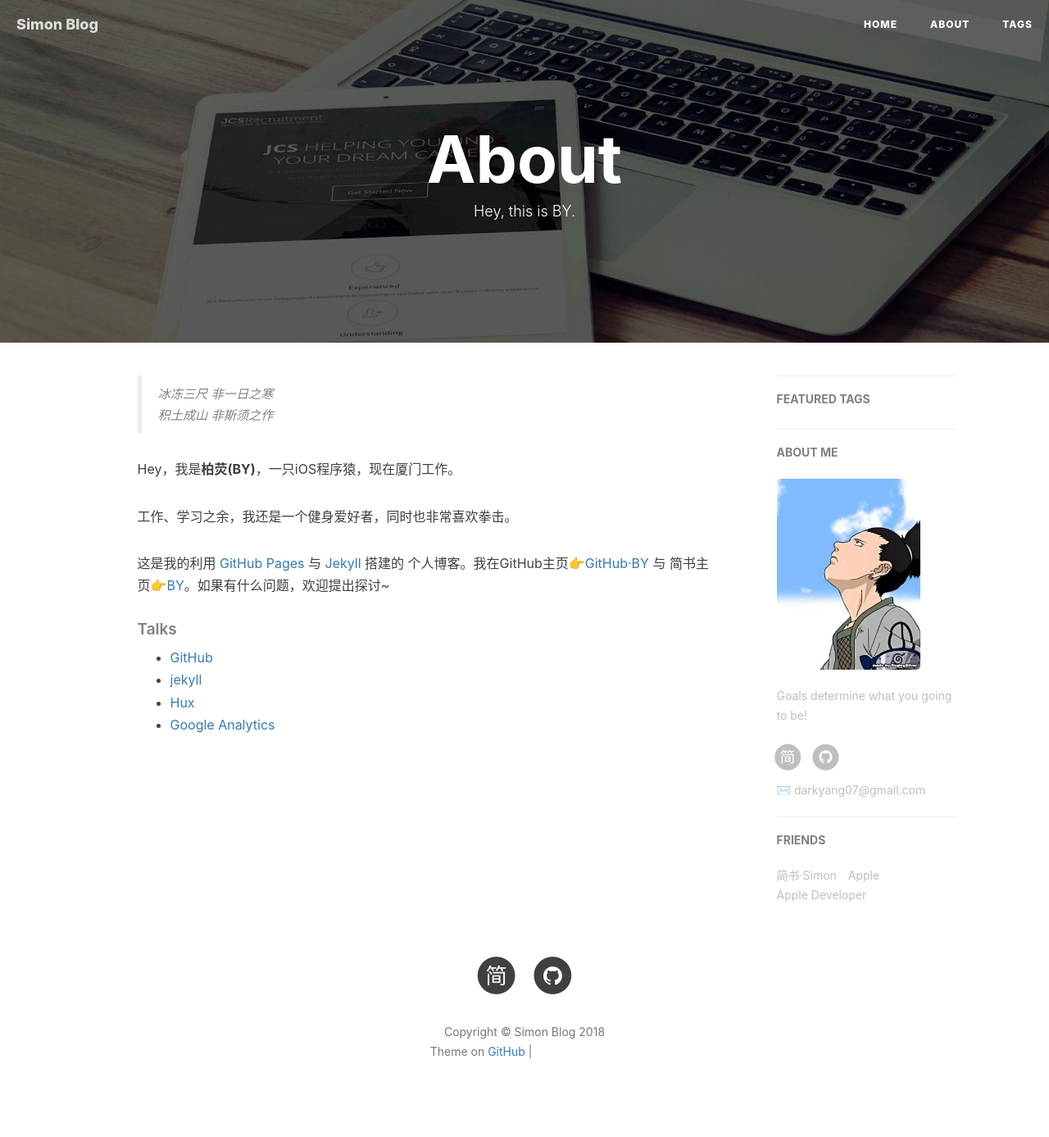
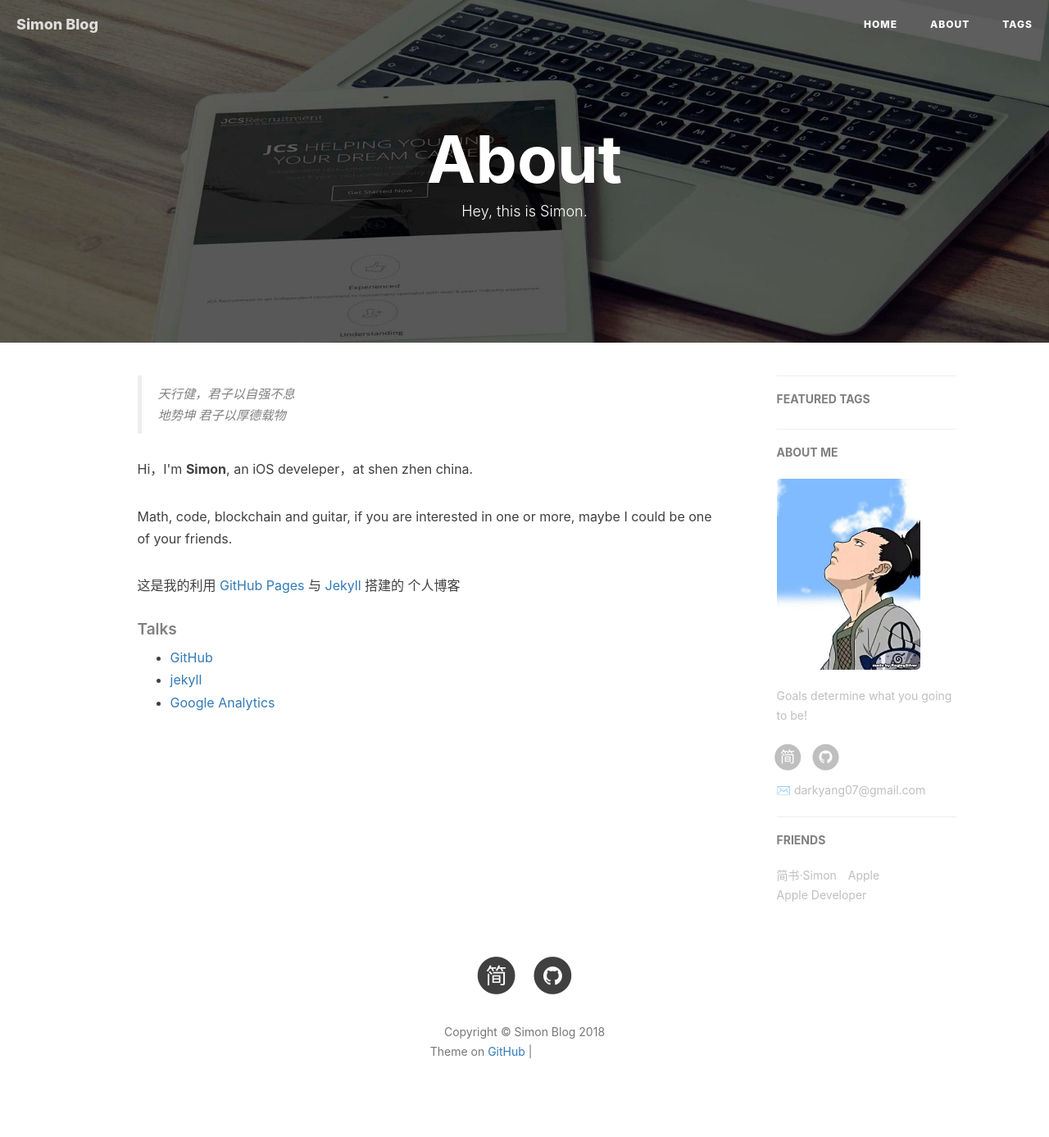
Before and after one commit to darkyang/darkyang.github.io, a Jekyll site: the page built from about.html, in a window 1280 px wide. Shown: the whole page at 82% size. Built offline with Jekyll 4.4.1, drawn with Linux system fonts in a browser that asks for light colours; nearby versions of some CDN libraries; comment, search, counter and statistics services are not loaded; grey boxes are pictures that could not be loaded.

Commit message:
Update about.html

```diff
--- a/about.html
+++ b/about.html
@@ -1,7 +1,7 @@
 ---
 layout: page
 title: "About"
-description: "Hey, this is BY."
+description: "Hey, this is Simon."
 header-img: "img/post-bg-rwd.jpg"
 ---
 
@@ -15,14 +15,14 @@ header-img: "img/post-bg-rwd.jpg"
 <div class="zh post-container">
 
     <!--copied from markdown -->
-    <blockquote><p>冰冻三尺 非一日之寒<br>
-    积土成山 非斯须之作</p></blockquote>
+    <blockquote><p>天行健，君子以自强不息<br>
+    地势坤 君子以厚德载物</p></blockquote>
 
-    <p>Hey，我是<strong>柏荧(BY)</strong>，一只iOS程序猿，现在厦门工作。</p>
+    <p>Hi，I'm <strong>Simon</strong>, an iOS develeper，at shen zhen china.</p>
 
-    <p>工作、学习之余，我还是一个健身爱好者，同时也非常喜欢拳击。</p>
+    <p>Math, code, blockchain and guitar, if you are interested in one or more, maybe I could be one of your friends.</p>
 
-    <p>这是我的利用 <a href="https://pages.github.com/">GitHub Pages</a> 与 <a href="http://jekyll.com.cn/">Jekyll</a> 搭建的 个人博客。我在GitHub主页<a href="https://github.com/qiubaiying">👉GitHub·BY</a> 与 简书主页<a href="https://http://www.jianshu.com/u/e71990ada2fd">👉BY</a>。如果有什么问题，欢迎提出探讨~</p>
+    <p>这是我的利用 <a href="https://pages.github.com/">GitHub Pages</a> 与 <a href="http://jekyll.com.cn/">Jekyll</a> 搭建的 个人博客</p>
 
     <p></p>
 
@@ -31,17 +31,15 @@ header-img: "img/post-bg-rwd.jpg"
     <ul>
         <li><a href="https://github.com">GitHub</a></li>
         <li><a href="http://jekyll.com.cn/">jekyll</a></li>
-        <li><a href="http://huangxuan.me/">Hux</a></li>
         <li><a href="https://analytics.google.com/analytics">Google Analytics</a></li>
     </ul>
 </div>
 
 <!-- English Version -->
 <!-- <div class="en post-container">
-    <blockquote><p>Yet another iOS Developer. <br>
-    Yet another Life-long Student.</p></blockquote>
+    <blockquote><p> Things not kill you make you stronger.</p></blockquote>
 
-    <p>Hi, I am <strong>Baiying Qiu</strong>，you can call me <strong>BY</strong>. I am an iOS software engineer and currently working in Xiamen</p>
+    <p>Hi，I'm <strong>Simon</strong>, an iOS develeper，at shen zhen china.</p>
 
     <p>This is my personal blog, through making Github Pages and Jekyll.My GitHub  👉 <a href="http://github.com/qiubaiying">Github·BY</a>.</p>
 
@@ -53,7 +51,7 @@ header-img: "img/post-bg-rwd.jpg"
     <li><a href="https://github.com">GitHub</a></li>
     <li><a href="http://jekyll.com.cn/">jekyll</a></li>
     <li><a href="https://pages.github.com/">GitHub Pages</a></li>
-    <li><a href="https://qiubaiying.github.io">BY</a></li>
+    <li><a href="https://darkyang.github.io">Simon</a></li>
     </ul>
 </div> -->
 
```
